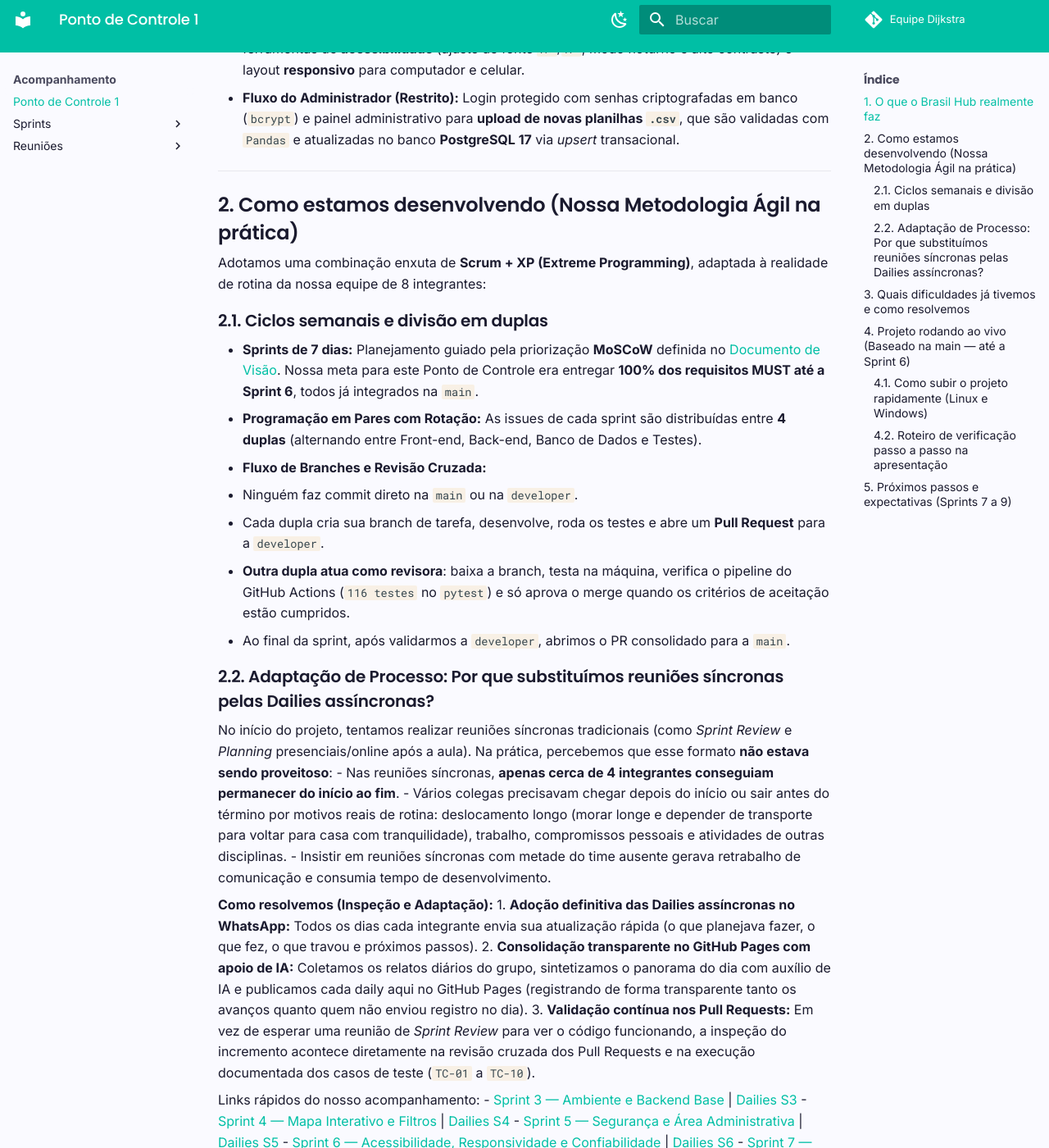
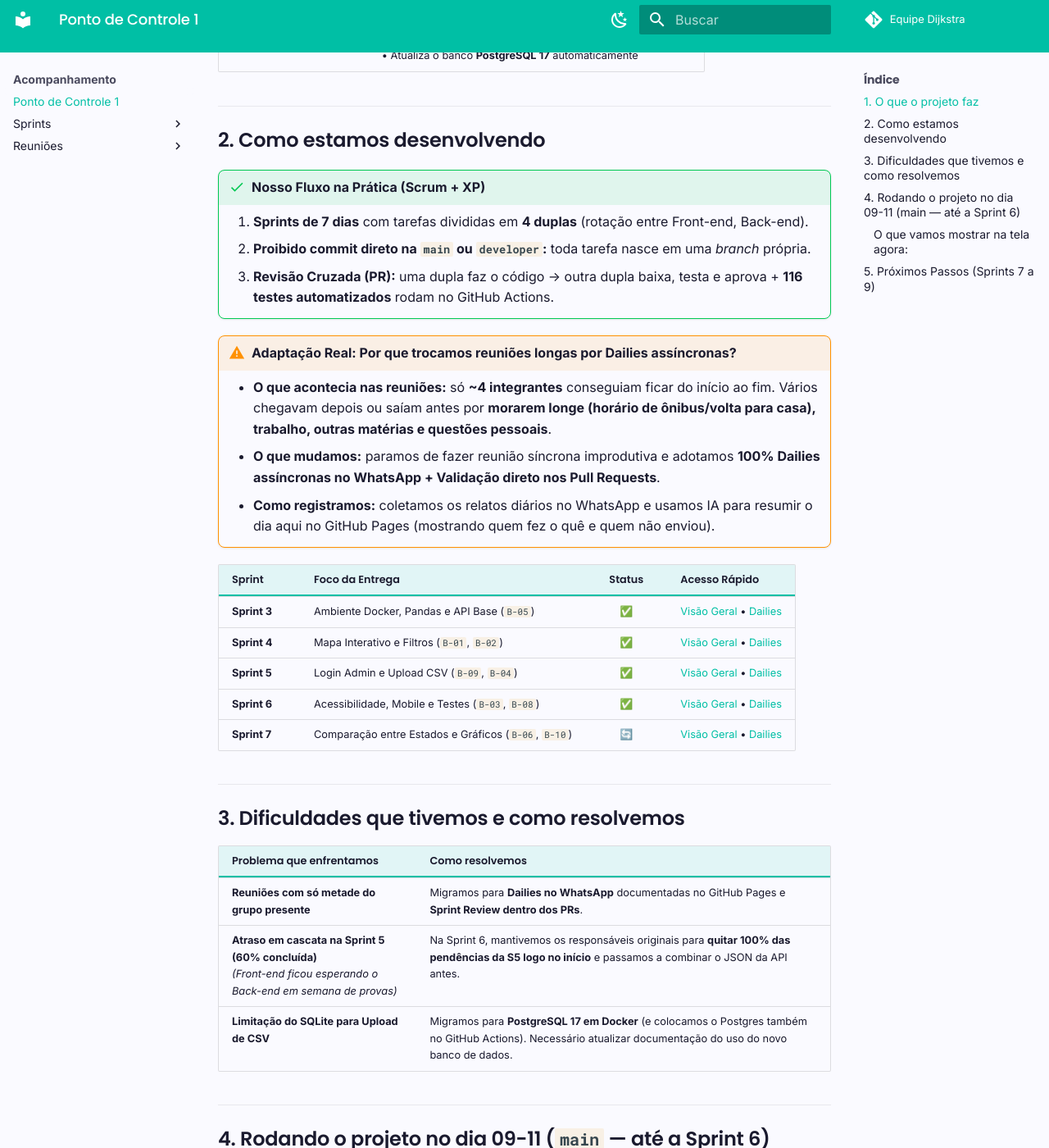
Before and after one commit to FGA0138-MDS-Ajax/2026.2-T02-Dijkstra, an MkDocs documentation site: the page built from docs/acompanhamento/ponto-controle-1.md, in a window 1280 px wide and 1400 px high, scrolled down 653 px. Shown: the whole window at 82% size. Built offline with MkDocs 1.6.1 and Material for MkDocs 9.7.7, drawn with Linux system fonts in a browser that asks for light colours; comment, search, counter and statistics services are not loaded; some of the changed text lies outside the part shown.

Commit message:
docs: atualizando Ponto de Controle no git pages

````diff
--- a/docs/acompanhamento/ponto-controle-1.md
+++ b/docs/acompanhamento/ponto-controle-1.md
@@ -1,126 +1,95 @@
-# Ponto de Controle 1 — Apresentação do Projeto (Sprints 1 a 6)
+# Ponto de Controle 1 — Brasil Hub
 
-Esta página consolida o roteiro e os resultados do **1º Ponto de Controle** do **Brasil Hub** (Equipe Dijkstra), cobrindo o que o produto faz, como nossa metodologia ágil funciona na prática, os problemas reais que enfrentamos e resolvemos, como demonstrar a versão estável (`main`) e nossos próximos passos.
+> **Equipe Dijkstra** • Sprints 1 a 6 concluídas • **100% dos requisitos MUST entregues na `main`**
 
 ---
 
-## 1. O que o Brasil Hub realmente faz
+## 1. O que o projeto faz
 
-O **Brasil Hub** é uma plataforma web interativa que centraliza e traduz indicadores socioeconômicos oficiais dos 27 estados brasileiros (**IDHM Geral, Renda, Educação e Longevidade**, a partir de bases do IBGE/IPEA) em visualizações acessíveis.
+!!! info "Problema vs. Solução"
+    - **Problema:** Dados do IDHM dos estados brasileiros (IBGE/IPEA) estão espalhados em planilhas brutas e difíceis de visualizar.
+    - **Solução:** Plataforma web interativa para explorar, visualizar e atualizar indicadores de **Renda, Educação, Longevidade e IDHM Geral** das 27 UFs.
 
-- **Qual problema resolvemos:** Dados oficiais costumam estar espalhados em planilhas brutas extensas, difíceis de cruzar rapidamente por cidadãos, estudantes, jornalistas e gestores públicos.
-- **Como o sistema funciona hoje (2 fluxos integrados na `main`):**
-  1. **Fluxo do Visitante (Público):** Consulta visual em um **mapa coroplético interativo do Brasil** (Leaflet), filtros dinâmicos por **Estado** e **Dimensão do IDH**, painel lateral de detalhes da UF, ferramentas de **acessibilidade** (ajuste de fonte `A+`/`A-`, modo noturno e alto contraste) e layout **responsivo** para computador e celular.
-  2. **Fluxo do Administrador (Restrito):** Login protegido com senhas criptografadas em banco (`bcrypt`) e painel administrativo para **upload de novas planilhas `.csv`**, que são validadas com `Pandas` e atualizadas no banco **PostgreSQL 17** via *upsert* transacional.
+| Perfil | O que já faz hoje no sistema (`main`) |
+| :--- | :--- |
+| **Visitante (Público)** | • Explora o **mapa interativo** por cores (Leaflet)<br>• Filtra por **Estado** e **Dimensão do IDH**<br>• Usa **Acessibilidade** (`A+`, `A-`, Modo Escuro e Alto Contraste)<br>• Acessa pelo **Computador ou Celular** (Responsivo) |
+| **Administrador (Restrito)** | • Faz **login seguro** (senhas em hash `bcrypt`)<br>• Envia novas **planilhas `.csv`** pelo painel web<br>• Atualiza o banco **PostgreSQL 17** automaticamente |
 
 ---
 
-## 2. Como estamos desenvolvendo (Nossa Metodologia Ágil na prática)
+## 2. Como estamos desenvolvendo
 
-Adotamos uma combinação enxuta de **Scrum + XP (Extreme Programming)**, adaptada à realidade de rotina da nossa equipe de 8 integrantes:
+!!! success "Nosso Fluxo na Prática (Scrum + XP)"
+    1. **Sprints de 7 dias** com tarefas divididas em **4 duplas** (rotação entre Front-end, Back-end).
+    2. **Proibido commit direto na `main` ou `developer`:** toda tarefa nasce em uma *branch* própria.
+    3. **Revisão Cruzada (PR):** uma dupla faz o código -> outra dupla baixa, testa e aprova + **116 testes automatizados** rodam no GitHub Actions.
 
-### 2.1. Ciclos semanais e divisão em duplas
-- **Sprints de 7 dias:** Planejamento guiado pela priorização **MoSCoW** definida no [Documento de Visão](../documentos/visao/escopo-backlog.md). Nossa meta para este Ponto de Controle era entregar **100% dos requisitos MUST até a Sprint 6**, todos já integrados na `main`.
-- **Programação em Pares com Rotação:** As issues de cada sprint são distribuídas entre **4 duplas** (alternando entre Front-end, Back-end, Banco de Dados e Testes).
-- **Fluxo de Branches e Revisão Cruzada:**
-  - Ninguém faz commit direto na `main` ou na `developer`.
-  - Cada dupla cria sua branch de tarefa, desenvolve, roda os testes e abre um **Pull Request** para a `developer`.
-  - **Outra dupla atua como revisora**: baixa a branch, testa na máquina, verifica o pipeline do GitHub Actions (`116 testes` no `pytest`) e só aprova o merge quando os critérios de aceitação estão cumpridos.
-  - Ao final da sprint, após validarmos a `developer`, abrimos o PR consolidado para a `main`.
+!!! warning "Adaptação Real: Por que trocamos reuniões longas por Dailies assíncronas?"
+    - **O que acontecia nas reuniões:** só **~4 integrantes** conseguiam ficar do início ao fim. Vários chegavam depois ou saíam antes por **morarem longe (horário de ônibus/volta para casa), trabalho, outras matérias e questões pessoais**.
+    - **O que mudamos:** paramos de fazer reunião síncrona improdutiva e adotamos **100% Dailies assíncronas no WhatsApp + Validação direto nos Pull Requests**.
+    - **Como registramos:** coletamos os relatos diários no WhatsApp e usamos IA para resumir o dia aqui no GitHub Pages (mostrando quem fez o quê e quem não enviou).
 
-### 2.2. Adaptação de Processo: Por que substituímos reuniões síncronas pelas Dailies assíncronas?
-No início do projeto, tentamos realizar reuniões síncronas tradicionais (como *Sprint Review* e *Planning* presenciais/online após a aula). Na prática, percebemos que esse formato **não estava sendo proveitoso**:
-- Nas reuniões síncronas, **apenas cerca de 4 integrantes conseguiam permanecer do início ao fim**.
-- Vários colegas precisavam chegar depois do início ou sair antes do término por motivos reais de rotina: deslocamento longo (morar longe e depender de transporte para voltar para casa com tranquilidade), trabalho, compromissos pessoais e atividades de outras disciplinas.
-- Insistir em reuniões síncronas com metade do time ausente gerava retrabalho de comunicação e consumia tempo de desenvolvimento.
-
-**Como resolvemos (Inspeção e Adaptação):**
-1. **Adoção definitiva das Dailies assíncronas no WhatsApp:** Todos os dias cada integrante envia sua atualização rápida (o que planejava fazer, o que fez, o que travou e próximos passos).
-2. **Consolidação transparente no GitHub Pages com apoio de IA:** Coletamos os relatos diários do grupo, sintetizamos o panorama do dia com auxílio de IA e publicamos cada daily aqui no GitHub Pages (registrando de forma transparente tanto os avanços quanto quem não enviou registro no dia).
-3. **Validação contínua nos Pull Requests:** Em vez de esperar uma reunião de *Sprint Review* para ver o código funcionando, a inspeção do incremento acontece diretamente na revisão cruzada dos Pull Requests e na execução documentada dos casos de teste (`TC-01` a `TC-10`).
-
-Links rápidos do nosso acompanhamento:
-- [Sprint 3 — Ambiente e Backend Base](sprints/sprint03/index.md) | [Dailies S3](sprints/sprint03/dailies/dailies.md)
-- [Sprint 4 — Mapa Interativo e Filtros](sprints/sprint04/index.md) | [Dailies S4](sprints/sprint04/dailies/dailies.md)
-- [Sprint 5 — Segurança e Área Administrativa](sprints/sprint05/index.md) | [Dailies S5](sprints/sprint05/dailies/dailies.md)
-- [Sprint 6 — Acessibilidade, Responsividade e Confiabilidade](sprints/sprint06/index.md) | [Dailies S6](sprints/sprint06/dailies/dailies.md)
-- [Sprint 7 — Comparação e Visualização (Em andamento)](sprints/sprint07/index.md) | [Dailies S7](sprints/sprint07/dailies/dailies.md)
+| Sprint | Foco da Entrega | Status | Acesso Rápido |
+| :--- | :--- | :---: | :--- |
+| **Sprint 3** | Ambiente Docker, Pandas e API Base (`B-05`) | ✅ | [Visão Geral](sprints/sprint03/index.md) • [Dailies](sprints/sprint03/dailies/dailies.md) |
+| **Sprint 4** | Mapa Interativo e Filtros (`B-01`, `B-02`) | ✅ | [Visão Geral](sprints/sprint04/index.md) • [Dailies](sprints/sprint04/dailies/dailies.md) |
+| **Sprint 5** | Login Admin e Upload CSV (`B-09`, `B-04`) | ✅ | [Visão Geral](sprints/sprint05/index.md) • [Dailies](sprints/sprint05/dailies/dailies.md) |
+| **Sprint 6** | Acessibilidade, Mobile e Testes (`B-03`, `B-08`) | ✅ | [Visão Geral](sprints/sprint06/index.md) • [Dailies](sprints/sprint06/dailies/dailies.md) |
+| **Sprint 7** | Comparação entre Estados e Gráficos (`B-06`, `B-10`) | 🔄 | [Visão Geral](sprints/sprint07/index.md) • [Dailies](sprints/sprint07/dailies/dailies.md) |
 
 ---
 
-## 3. Quais dificuldades já tivemos e como resolvemos
+## 3. Dificuldades que tivemos e como resolvemos
 
-| Dificuldade enfrentada | Impacto observado | Como resolvemos |
-|---|---|---|
-| **Baixa presença nas reuniões síncronas** (apenas ~4 membros do início ao fim por distância/transporte, trabalho e outras matérias) | Perda de tempo e alinhamento incompleto entre os 8 membros. | Substituímos reuniões longas por **Dailies assíncronas diárias no WhatsApp** registradas no GitHub Pages e **Code Review rigoroso nos PRs**. |
-| **Gargalo de dependência entre Back-end e Front-end na Sprint 5** | A tela de login/upload (`S5-04`) e a validação (`S5-05`) ficaram bloqueadas esperando os endpoints do back-end em semana de provas, fechando a Sprint 5 com **60% de conclusão**. | Na Sprint 6, priorizamos os 2 débitos mantendo os responsáveis originais (quitando **100% das pendências da S5** nos primeiros dias) e passamos a definir o contrato JSON da API antes, subindo a conclusão na Sprint 6 para **83,3%** (e 100% após o fechamento do `B-03`). |
-| **Limitações do SQLite inicial para o fluxo de upload administrativo** | Dificuldade para garantir persistência isolada e *upsert* transacional entre containers. | Migramos o banco para **PostgreSQL 17 via Docker Compose** e configuramos um container PostgreSQL real também no **GitHub Actions** para rodar os testes de integração automaticamente. |
-| **Bugs visuais e critérios incompletos detectados antes do merge** | Na revisão da acessibilidade (`B-03`), uma mudança de tag no rodapé quebrava o CSS e faltavam botões de fonte e alto contraste. | A dupla revisora segurou o merge na `developer`, documentou os ajustes na issue/PR e só integrou na `main` quando todos os itens e testes foram concluídos. |
+| Problema que enfrentamos | Como resolvemos |
+| :--- | :--- |
+| **Reuniões com só metade do grupo presente** | Migramos para **Dailies no WhatsApp** documentadas no GitHub Pages e **Sprint Review dentro dos PRs**. |
+| **Atraso em cascata na Sprint 5 (60% concluída)**<br>*(Front-end ficou esperando o Back-end em semana de provas)* | Na Sprint 6, mantivemos os responsáveis originais para **quitar 100% das pendências da S5 logo no início** e passamos a combinar o JSON da API antes. |
+| **Limitação do SQLite para Upload de CSV** | Migramos para **PostgreSQL 17 em Docker** (e colocamos o Postgres também no GitHub Actions). Necessário atualizar documentação do uso do novo banco de dados. |
 
 ---
 
-## 4. Projeto rodando ao vivo (Baseado na `main` — até a Sprint 6)
+## 4. Rodando o projeto no dia 09-11 (`main` — até a Sprint 6)
 
-### 4.1. Como subir o projeto rapidamente (Linux e Windows)
+??? note "Comandos para subir o projeto (clique para abrir)"
 
-**1. Criar o arquivo `.env` a partir do `.env.example`:**
+    **1. Criar o `.env`:**
+    ```bash
+    # Linux
+    cp .env.example .env
 
-- **Linux:**
-  ```bash
-  cp .env.example .env
-  ```
-- **Windows (PowerShell):**
-  ```powershell
-  Copy-Item .env.example .env
-  ```
+    # Windows (PowerShell)
+    Copy-Item .env.example .env
+    ```
 
-**2. Subir Banco (PostgreSQL), Back-end (FastAPI) e Front-end (Nginx) com Docker:**
-```bash
-docker compose up -d --build
-```
+    **2. Subir containers e carregar dados:**
+    ```bash
+    docker compose up -d --build
+    docker compose exec backend python -m src.data.importar_csv
+    docker compose exec backend python -m scripts.seed_admin
+    ```
 
-**3. Carregar os 4 CSVs iniciais do IBGE/IPEA (1.728 registros) e criar o Admin:**
-```bash
-docker compose exec backend python -m src.data.importar_csv
-docker compose exec backend python -m scripts.seed_admin
-```
+### O que vamos mostrar na tela agora:
+
+- [x] **1. Acessibilidade (`B-03`) — Topo do site (`http://localhost:3000`):**
+  Testar botões **`A+` / `A-`**, **Modo Noturno** e **Alto Contraste**.
+- [x] **2. Mapa e Filtros (`B-01`, `B-02`, `B-05`) — `mapa.html`:**
+  Clicar nos estados para ver o painel lateral + filtrar por **Estado** e **Dimensão** (`Renda`, `Educação`, `Longevidade`).
+- [x] **3. Responsividade (`B-08`) — Modo Celular (`F12`):**
+  Mostrar adaptação do menu, filtros e zoom do mapa em tela mobile.
+- [x] **4. Área do Administrador (`B-09` e `B-04`) — `area-adm.html`:**
+  1. Testar senha errada (bloqueio `401`).
+  2. Logar com usuário **`admin`** e senha **`troque-esta-senha`**.
+  3. No painel (`painel-adm.html`), enviar o arquivo **`data/raw/idhm_geral_uf.csv`** e ver a atualização no banco.
+- [x] **5. API e Testes (`http://127.0.0.1:8000/docs`):**
+  Mostrar rotas no Swagger e os **116 testes automatizados** (`pytest`).
 
 ---
 
-### 4.2. Roteiro de verificação passo a passo na apresentação
+## 5. Próximos Passos (Sprints 7 a 9)
 
-Com os containers ativos, acesse **<http://localhost:3000/index.html>** e verifique cada entrega:
-
-1. **Acessibilidade (`B-03`) — Topo de qualquer página:**
-   - Clique em **`A+`** e **`A-`** para aumentar e diminuir o tamanho da fonte em toda a interface.
-   - Clique no botão de **Tema Escuro / Claro** (ícone de lua/sol).
-   - Clique no botão de **Alto Contraste** e navegue entre `index.html`, `sobre.html` e `mapa.html` para ver que a preferência fica salva.
-2. **Mapa Interativo e Filtros (`B-01`, `B-02` e `B-05`) — `<http://localhost:3000/mapa.html>`:**
-   - Clique em diferentes estados no mapa para ver o painel fixo exibir o nome da UF, a dimensão, o valor do indicador e o ano.
-   - Filtre por **Estado** (ex: `Distrito Federal`) e por **Dimensão do IDH** (`Renda`, `Educação`, `Longevidade`) e observe a resposta imediata (< 3 segundos).
-   - Clique em **Limpar filtros** para restaurar o mapa completo.
-3. **Responsividade Mobile (`B-08`):**
-   - Pressione `F12` no navegador e ative a visualização de dispositivo móvel (`414x846`) para mostrar a adaptação do cabeçalho, dos filtros, da legenda e do zoom do mapa.
-4. **Área do Administrador: Login e Upload de CSV (`B-09` e `B-04`) — `<http://localhost:3000/area-adm.html>`:**
-   - **Teste de segurança:** tente entrar com uma senha incorreta e veja o bloqueio (`Credenciais inválidas`).
-   - **Login válido:** entre com as credenciais padrão criadas pelo `seed_admin`:
-     - **Usuário:** `admin`
-     - **Senha:** `troque-esta-senha` *(ou a definida em `ADMIN_SENHA` no seu `.env`)*
-   - **Upload de CSV no Painel (`painel-adm.html`):** selecione um dos arquivos oficiais da pasta `data/raw/` do projeto (ex: `data/raw/idhm_geral_uf.csv`) e clique em **Enviar**. O sistema valida o arquivo com Pandas, faz o *upsert* no PostgreSQL e retorna mensagem de sucesso.
-5. **API FastAPI e Suíte de 116 Testes Automatizados (`pytest`):**
-   - Abra o Swagger em **<http://127.0.0.1:8000/docs>** para mostrar os endpoints documentados.
-   - Para rodar os testes automatizados no terminal:
-     - **Linux:** `PYTEST_DISABLE_PLUGIN_AUTOLOAD=1 python -m pytest -q`
-     - **Windows:** `.\.venv\Scripts\python.exe -m pytest -q`
-
----
-
-## 5. Próximos passos e expectativas (Sprints 7 a 9)
-
-Com **100% dos requisitos MUST concluídos e entregues na `main`**, nosso foco nas semanas finais segue o planejamento do backlog:
-
-- **Sprint 7 (Atual — `04/11 a 10/11`):** Requisitos **SHOULD**:
-  - **`B-06` — Ferramenta de comparação lado a lado entre dois estados:** o endpoint `GET /api/indicadores/comparar` no Back-end (`S7-01`) **já foi concluído e integrado na `developer`**, e a interface de comparação no Front-end (`S7-02`) já está em desenvolvimento.
-  - **`B-10` — Visualização em gráficos e tabelas dinâmicos:** evolução das visualizações complementares ao mapa.
-- **Sprint 8 (`11/11 a 17/11`):** Requisitos **COULD** (`B-11` exportação de dados filtrados e `B-07` linha do tempo de evolução histórica) e execução de testes de sistema integrados.
-- **Sprint 9 (`18/11 a 24/11`):** Estabilização geral, quitação de eventuais débitos técnicos, bateria final de testes e preparação da apresentação final da disciplina.
+| Etapa | O que vem agora |
+| :--- | :--- |
+| **Sprint 7 (Atual)** | • **Comparação lado a lado entre 2 estados (`B-06`):** Back-end já pronto na `developer`; Front-end em andamento.<br>• **Gráficos e tabelas dinâmicos (`B-10`).** |
+| **Sprint 8** | • Funcionalidades extras: **Exportação de dados (`B-11`)** e **Linha do tempo (`B-07`)** + Testes de sistema. |
+| **Sprint 9** | • Ajustes finais, revisão geral e apresentação final da disciplina. |
````
